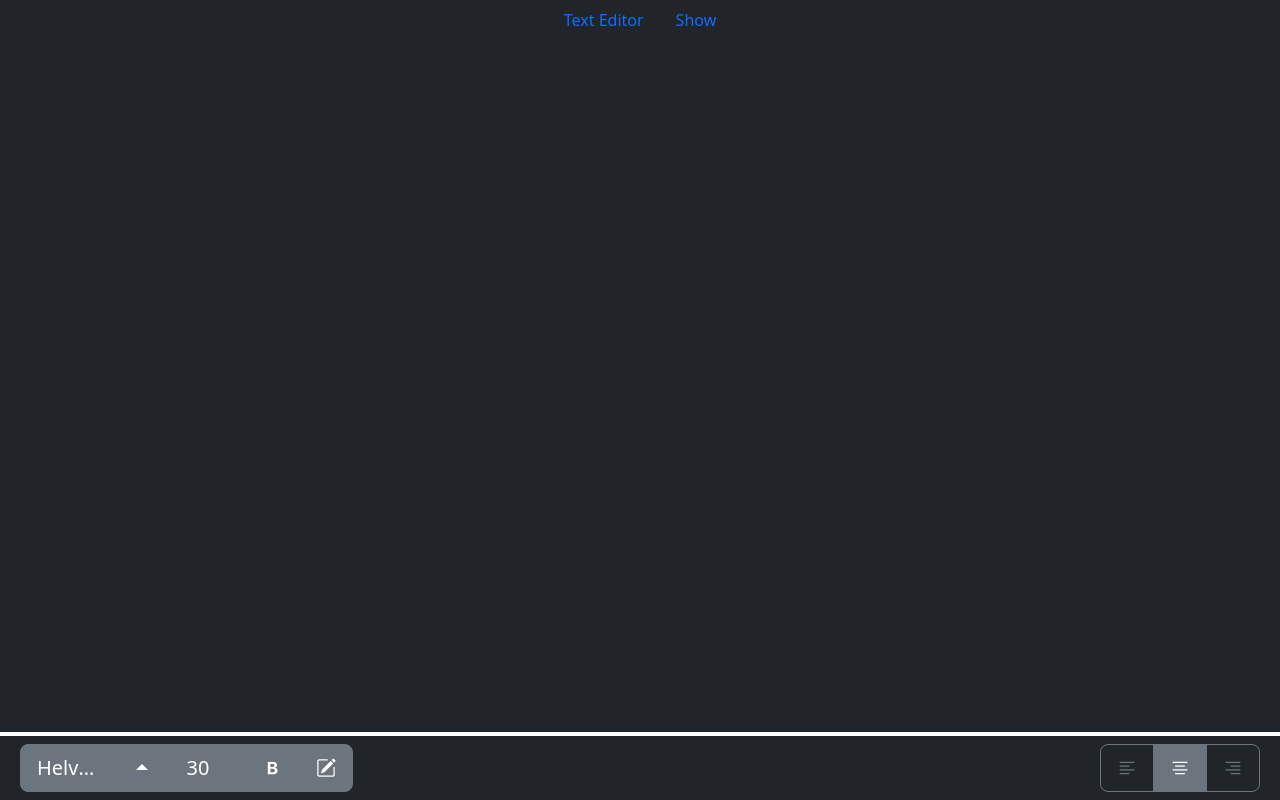
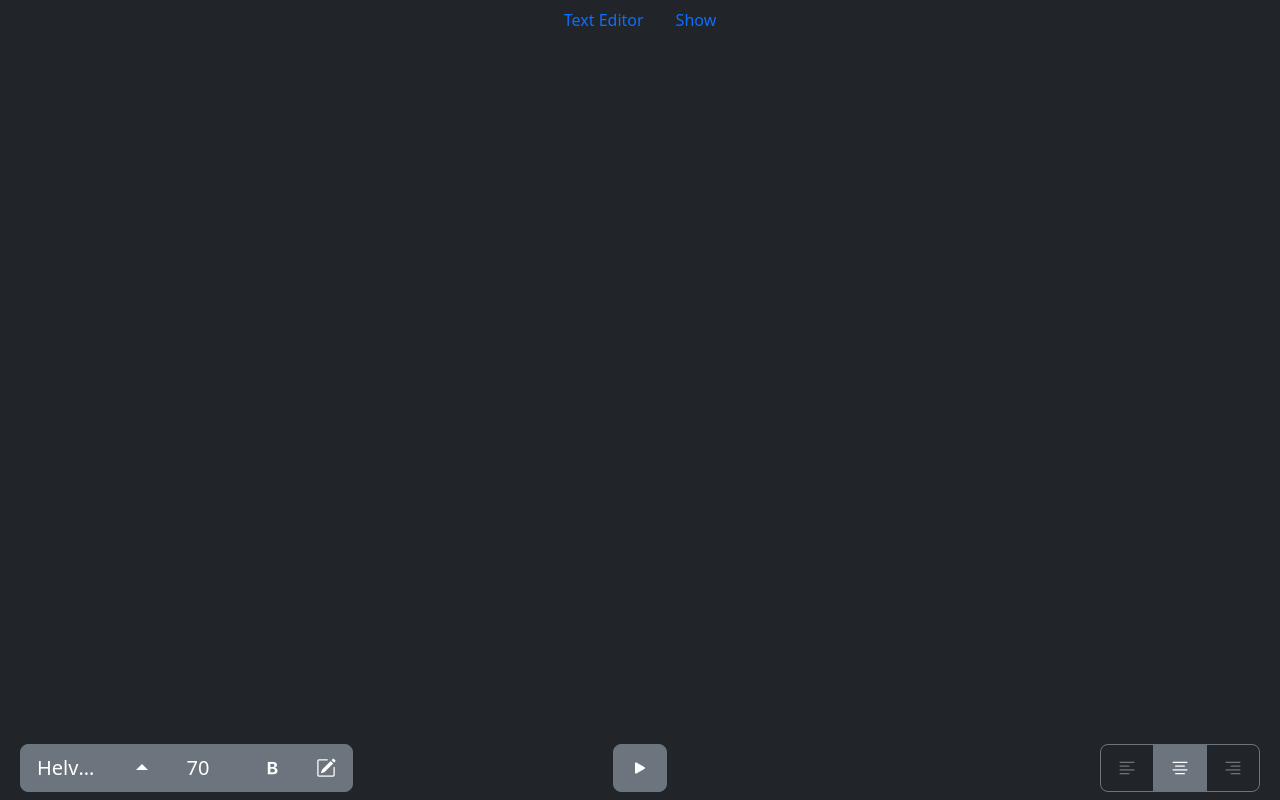
Before and after one commit to Maykeljuls/Maykeljuls.github.io, a Vue app: page /show in a window 1280 px wide. Built offline with nearby package versions, Linux system fonts and the light colour scheme.

Commit message:
Added Persistent Data Storage

```diff
--- a/src/App.vue
+++ b/src/App.vue
@@ -1,5 +1,7 @@
 <script setup>
 import { RouterLink, RouterView } from 'vue-router'
+
+
 </script>
 
 <template>
--- /dev/null
+++ b/src/composables/useSessionStorage.js
@@ -0,0 +1,11 @@
+import { ref, watch } from 'vue'
+
+export function useSessionStorage(key, defaultValue) {
+    const storedValue = ref(JSON.parse(localStorage.getItem(key)) || defaultValue)
+
+    watch(storedValue, (newValue) => {
+        localStorage.setItem(key, JSON.stringify(newValue))
+    })
+
+    return storedValue
+}
--- a/src/main.js
+++ b/src/main.js
@@ -1,12 +1,15 @@
 import { createApp } from 'vue'
+import { createPinia } from 'pinia'
 import App from './App.vue'
 import router from './router'
 import 'bootstrap/dist/css/bootstrap.css'
 import 'bootstrap'
 import 'bootstrap-icons/font/bootstrap-icons.css'
 
+const pinia = createPinia()
 const app = createApp(App)
 
+app.use(pinia)
 app.use(router)
 
 app.mount('#app')
--- /dev/null
+++ b/src/stores/showStore.js
@@ -0,0 +1,9 @@
+import { defineStore } from 'pinia'
+import { useSessionStorage } from '../composables/useSessionStorage'
+
+
+export const useShowStore = defineStore('shows', () => {
+  const text = useSessionStorage('text', '')
+  const fontSize = useSessionStorage('fontSize', 70)
+  return { text, fontSize }
+})
--- a/src/views/EditorView.vue
+++ b/src/views/EditorView.vue
@@ -3,23 +3,35 @@
     <h1>Text editor here</h1>
     <div class="mb-3 col-5">
       <label for="" class="form-label">Enter lyrics</label>
-      <textarea class="form-control narrow-textbox" v-model="inputText" type="text" rows="10"></textarea>
-      <a @click="submitText" class="btn btn-primary" role="button">Submit</a>
+      <textarea
+        class="form-control narrow-textbox"
+        v-model="inputText"
+        type="text"
+        rows="10"
+      ></textarea>
+      <br>
+      <a @click="submitText" class="btn btn-primary" role="button">Show</a>
     </div>
   </div>
 </template>
 
-<script>
-export default {
-  data() {
-    return {
-      inputText: ''
-    }
-  },
-  methods: {
-    submitText() {
-      this.$router.push({ name: 'show', query: { content: this.inputText } })
-    }
+<script setup>
+import { ref } from 'vue'
+import { useShowStore } from '../stores/showStore'
+import { useRouter } from 'vue-router'
+
+const store = useShowStore()
+const inputText = ref(store.text)
+const router = useRouter()
+
+const submitText = () => {
+  store.text = inputText.value
+  inputText.value = store.text
+
+  const content = store.text
+  if (content) {
+    router.push({ name: 'show' })
   }
 }
+
 </script>
--- a/src/views/ShowView.vue
+++ b/src/views/ShowView.vue
@@ -65,6 +65,7 @@
             class="btn btn-lg btn-secondary font-size-btn"
             type="number"
             v-model="fontSize"
+            @change="setFontSize"
           />
         </div>
         <button
@@ -84,6 +85,18 @@
           @click="toggleEdit"
         ></button>
       </div>
+    </div>
+
+    <!-- Toggle auto Scroll -->
+    <div class="container d-flex justify-content-center">
+      <button
+        type="button btn-lg"
+        class="btn btn-lg btn-secondary bi bi-play-fill"
+        data-bs-toggle="button"
+        aria-pressed="false"
+        autocomplete="off"
+        @click="togglePlay"
+      ></button>
     </div>
 
     <!-- Alignment buttons -->
@@ -127,13 +140,15 @@
 </template>
 
 <script>
+import { useShowStore } from '../stores/showStore'
+
 export default {
   data() {
     return {
       alignment: 'text-center',
       selectedFont: 'Helvetica',
       showContent: '',
-      fontSize: '30',
+      fontSize: useShowStore().fontSize,
       fontWeight: '',
       fontWeightActive: false,
       searchTerm: '',
@@ -165,10 +180,6 @@ export default {
     }
   },
   computed: {
-    content() {
-      return this.$route.query.content || ''
-    },
-
     filteredFonts() {
       return this.fonts
         .filter((font) => font.toLowerCase().includes(this.searchTerm.toLowerCase()))
@@ -186,12 +197,18 @@ export default {
 
     toggleEdit() {
       this.isReadonly = !this.isReadonly
+      if (this.isReadonly) {
+        console.log('Saved edit...')
+        useShowStore().text = this.showContent
+      }
+    },
+    setFontSize() {
+      useShowStore().fontSize = this.fontSize
     }
   },
-
   created() {
-      this.showContent = this.$route.query.content
-    }
+    return (this.showContent = useShowStore().text)
+  }
 }
 </script>
 
@@ -205,7 +222,7 @@ export default {
 }
 
 .fixed-textarea-height {
-  height: 88vh;
+  height: 89.4vh;
   outline: none;
   border: none;
 
```
